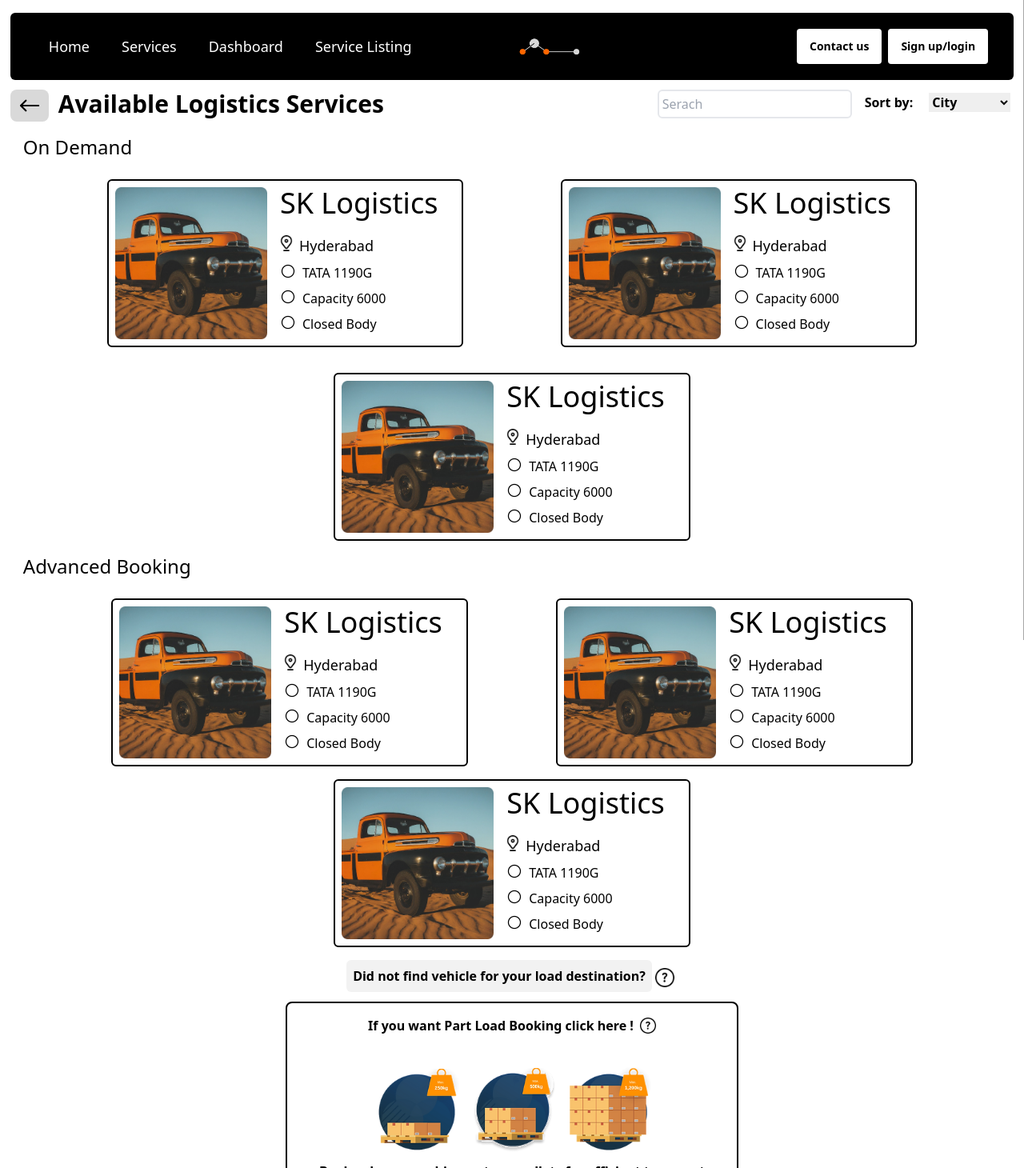
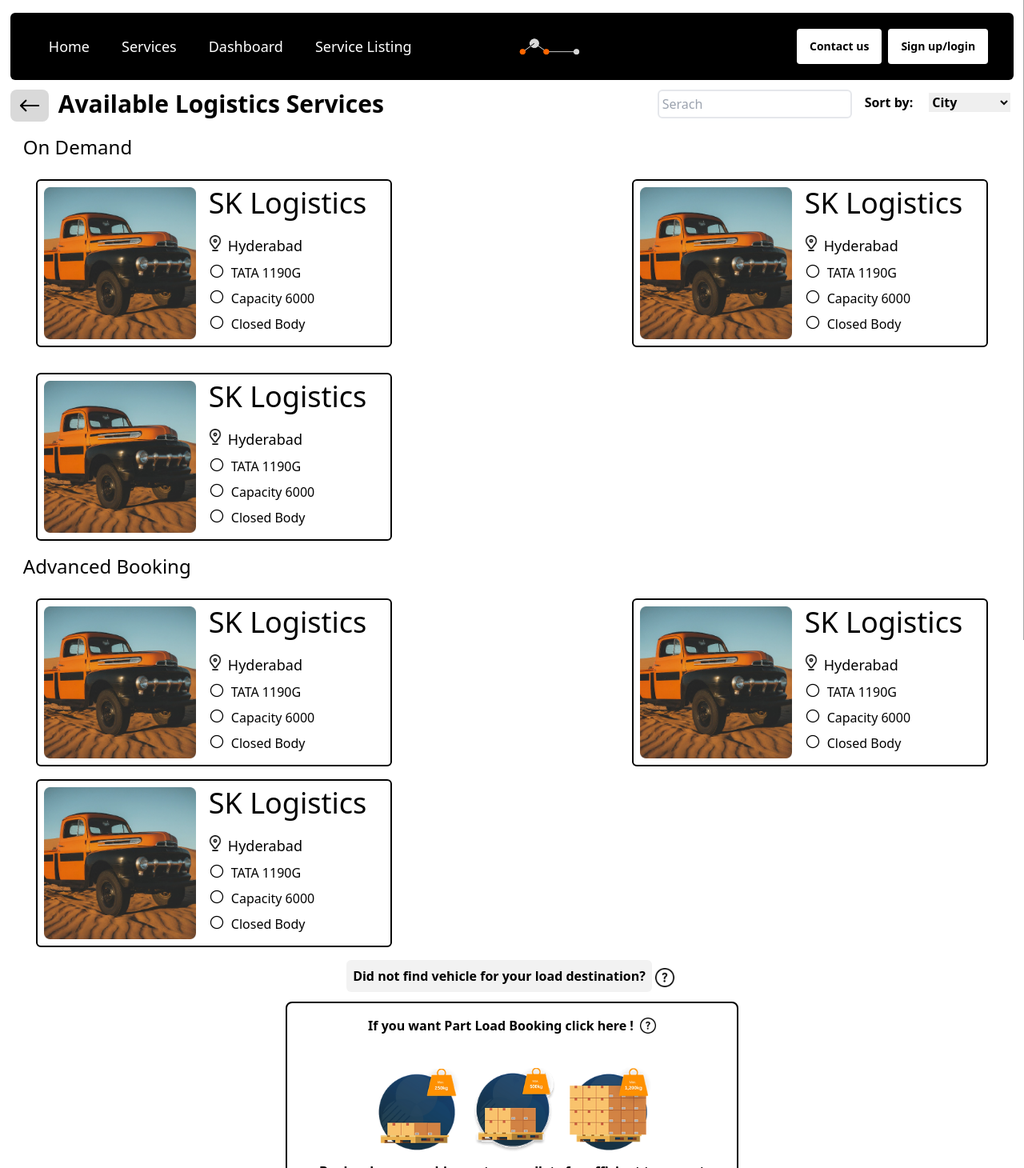
Before and after one commit to Logbiz-Private-Lilmited/LogbizFB, a React (Vite) app: page /logisticspage in a window 1280 px wide. Shown: the top 1460 px of the page at 80% size. Built offline with nearby package versions, Linux system fonts and the light colour scheme.

Commit message:
bug fixes

```diff
--- a/src/components/ServicePages/DynamicPage1.jsx
+++ b/src/components/ServicePages/DynamicPage1.jsx
@@ -1,4 +1,4 @@
-import React from "react";
+import React , {useEffect} from "react";
 import ServiceCard from "./ServiceCard";
 import Dropdown from "./Dropdown";
 import PLImg1 from "/src/assets/ServicePages/PartLoadImg1.png"
@@ -11,6 +11,10 @@
 
 
 export default function DynamicPage1(props){
+
+    useEffect(() => {
+        window.scrollTo(0, 0);
+    }, []);
 
     const details = [...props.Data]
 
@@ -34,7 +38,7 @@
             <div className="p-4">
                 <div>
                     <h1 className="text-2xl font-medium mb-6">On Demand</h1>
-                    <div className="flex flex-wrap justify-evenly px-4 gap-8">
+                    <div className="flex flex-wrap justify-between px-4 gap-8">
                         {
                             details.map((detail, index) => {
                                 if (detail.on_demand == true){
@@ -55,7 +59,7 @@
                 </div>
                 <div className="mt-4">
                     <h1 className="text-2xl font-medium mb-6 ">Advanced Booking</h1>
-                    <div className="flex flex-wrap justify-evenly px-4 gap-4">
+                    <div className="flex flex-wrap justify-between px-4 gap-4">
                         {
                             details.map((detail, index) => {
                                 if (detail.advanced === true){
--- a/src/components/ServicePages/ServiceCard.jsx
+++ b/src/components/ServicePages/ServiceCard.jsx
@@ -5,7 +5,7 @@
 
 export default function ServiceCard(props){
     return(
-        <div key={props.key} className="border-2 border-black rounded-md h-fit w-fit p-2 pr-[30px] flex gap-4">
+        <div className="border-2 border-black rounded-md h-fit w-fit p-2 pr-[30px] flex gap-4">
             <img src={Transport} alt="" className="w-[190px] h-[190px]" />
             <div className="flex flex-col gap-2">
                 <h1 className="text-4xl max-[435px]:text-2xl font-medium">{props.Name}</h1>
```
